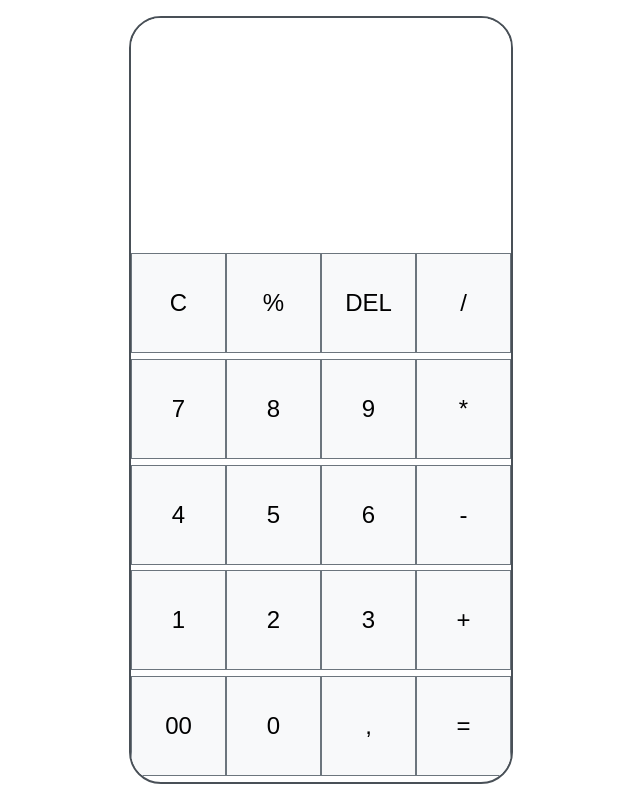
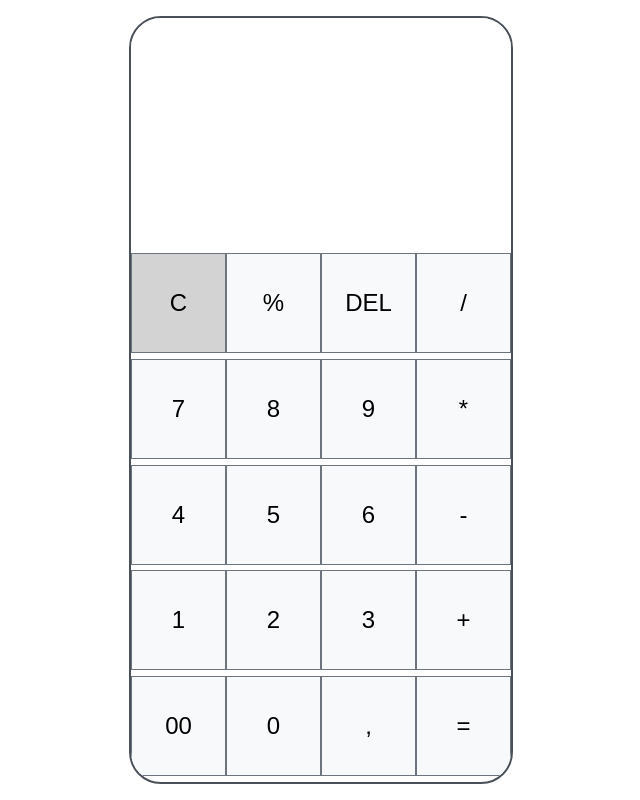
Before and after one commit to iamtaufik/kuis-praktikum-1-if7, a plain HTML site: page index.html in a window 1280 px wide. In both pictures the pointer is over the button 497 px from the left and 302 px from the top of the page. Shown: the whole page, without its empty margins (319-959 px from the left). Drawn offline with Linux system fonts and the light colour scheme.

Commit message:
Add cursor pointer and hover background to button

```diff
--- a/css/style.css
+++ b/css/style.css
@@ -53,8 +53,11 @@
   justify-content: center;
   border: 1px solid #6c757d;
   background-color: #f8f9fa;
+  cursor:pointer;
 }
-
+button:hover{
+  background-color: lightgray;
+}
 /* .dark {
   background-color: black;
   color: white;
```
